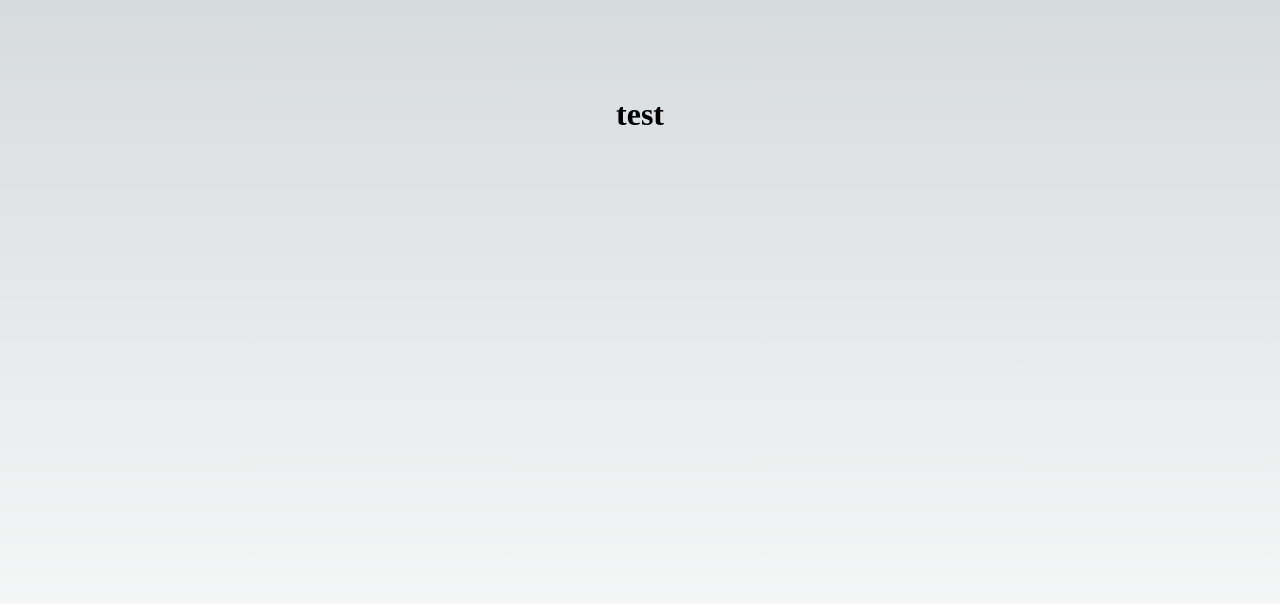
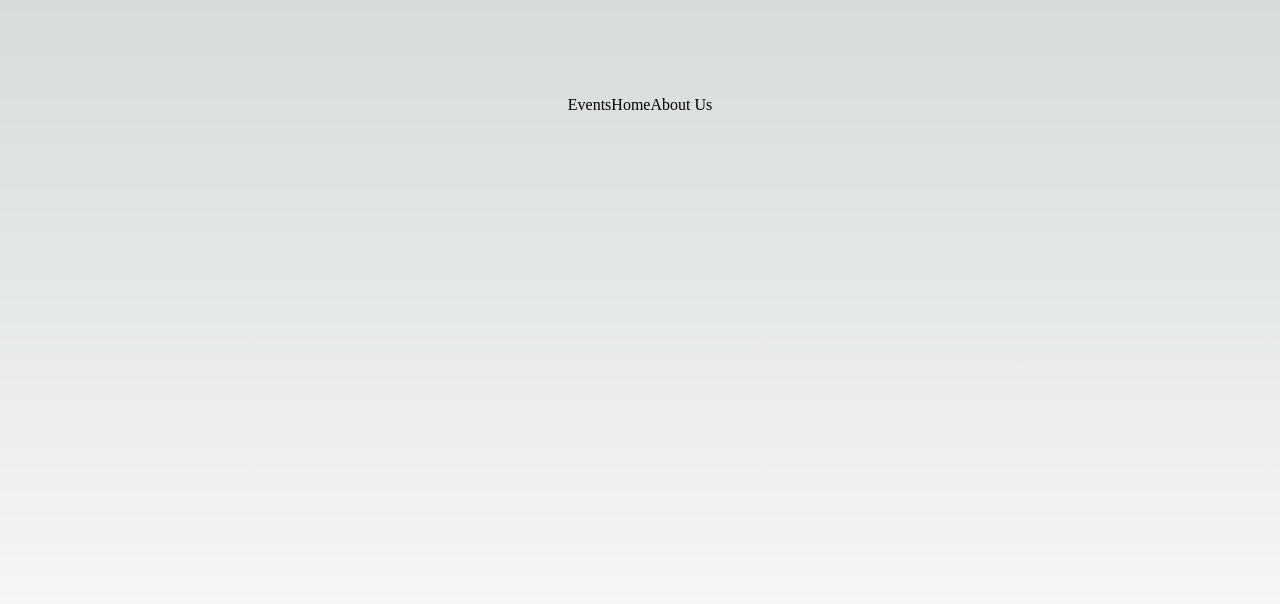
Before and after one commit to robdcampbell/nextjs_sandbox, a Next.js app: page / in a window 1280 px wide. Shown: the top 604 px of the page. Built offline with nearby package versions, Linux system fonts and the light colour scheme.

Commit message:
Adding Navigation with next.js

```diff
--- a/pages/index.js
+++ b/pages/index.js
@@ -15,7 +15,14 @@ export default function Home() {
         <link rel="icon" href="/favicon.ico" />
       </Head>
       <main className={styles.main}>
-        <h1>test</h1>
+        <header>
+          <nav>
+            <img src="" alt="" />
+            <a href="/">Events</a>
+            <a href="/events">Home</a>
+            <a href="/about">About Us</a>
+          </nav>
+        </header>
       </main>
     </>
   );
```
